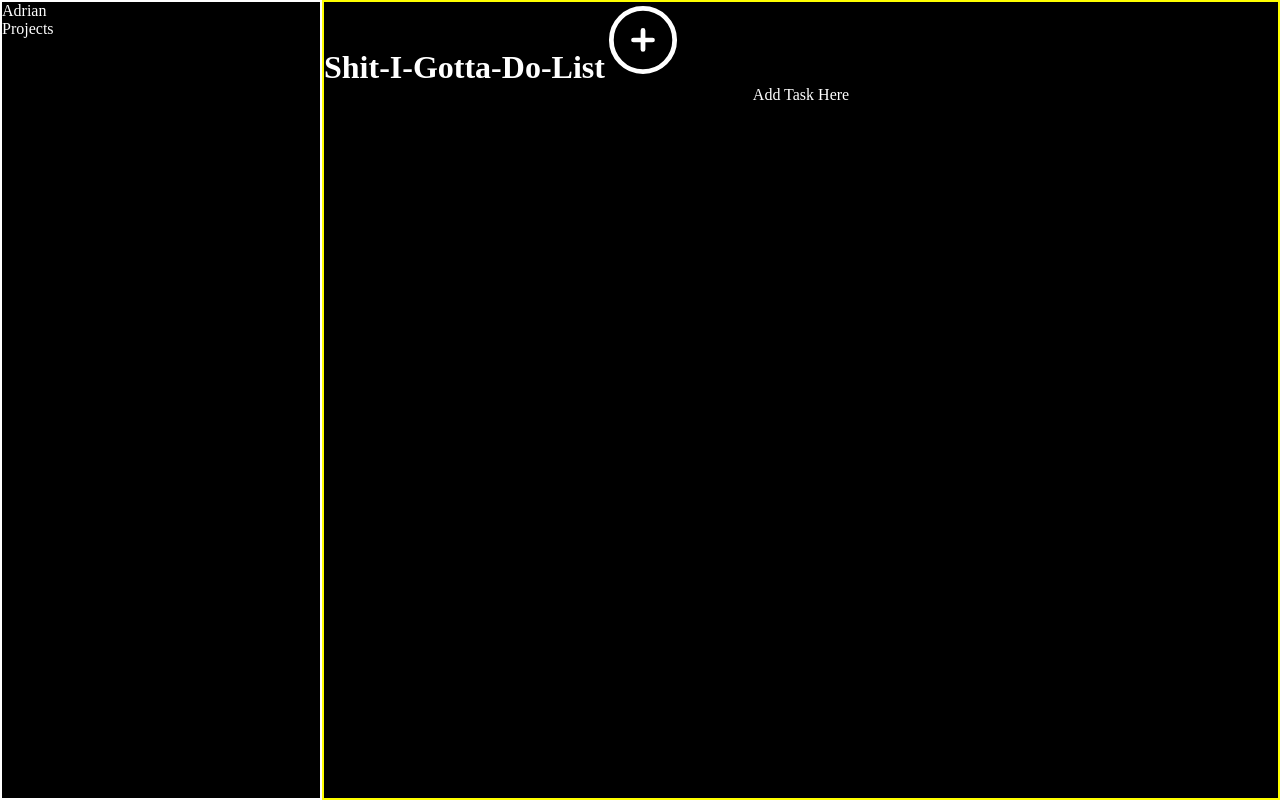
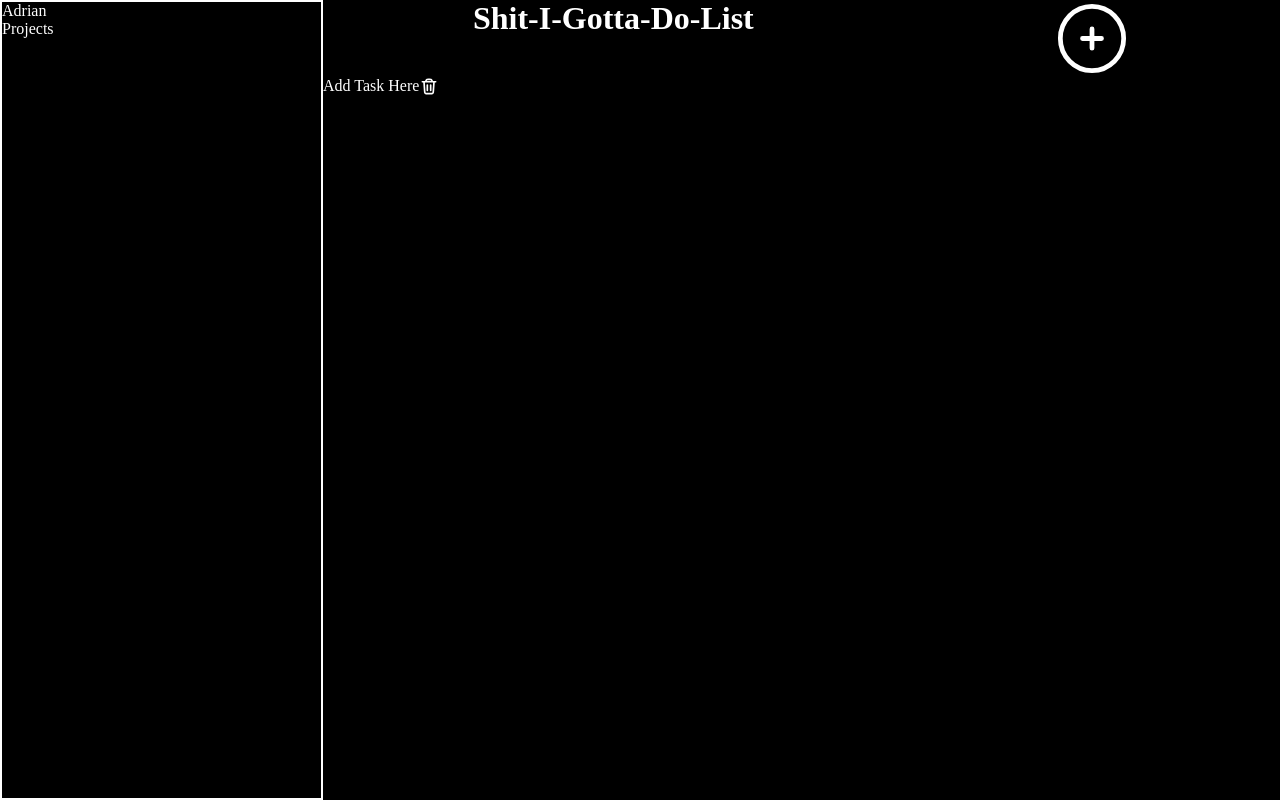
Before and after one commit to adrianc1/todo, a website built with webpack: page src/index.html in a window 1280 px wide. Built offline with nearby package versions, Linux system fonts and the light colour scheme.

Commit message:
added delete button to task items

```diff
--- a/src/index.js
+++ b/src/index.js
@@ -1,5 +1,6 @@
 import './style.css';
 import addIcon from './addicon.svg';
+import svg from './trash.svg'
 import createForm from './form.js';
 const header = document.getElementById('heading');
 
@@ -21,11 +22,20 @@ class TaskManager {
         return myIcon;
     }
 
+    trashIcon() {
+        const trash = new Image();
+        trash.src = svg;
+        trash.setAttribute('class', 'delete');
+        return trash;
+    }
+
     appendElement(taskContainer) {
         const taskItem = this.taskItem();
+        const deletebtn = this.trashIcon();
         const addTaskText = "Add Task Here";
         taskItem.contentEditable = 'true';
-        taskItem.append(addTaskText)
+        taskItem.append(addTaskText);
+        taskItem.append(deletebtn)
         taskContainer.append(taskItem);
         this.mainContent.appendChild(taskContainer);
         return this;
@@ -40,7 +50,6 @@ class TaskManager {
 
 };
 
-
 class TaskContainer {
     constructor() {
         this.taskContainer = document.createElement('ul');
@@ -48,7 +57,6 @@ class TaskContainer {
         return this.taskContainer;
     }
 };
-
 
 /* initialize project */
 function init() {
--- a/src/style.css
+++ b/src/style.css
@@ -19,11 +19,15 @@ body {
     border: 2px solid white;
 }
 
+#heading {
+    display: flex;
+    justify-content: space-around;
+}
+
 #main-content {
     width: 500px;
     height: auto;
     flex: 3;
-    border: 2px solid yellow;
 }
 
 #icon {
@@ -41,6 +45,7 @@ img {
 }
 
 .task-item {
+    width: 100%;
     display: flex;
     align-items: center;
     list-style: none;
@@ -49,3 +54,8 @@ img {
 .hidden {
     display: none;
 }
+
+.delete {
+    width: 1.2rem;
+    cursor: pointer;
+};
```
Also changed, not shown: src/trash.svg (added).
